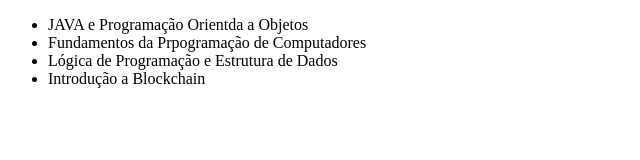
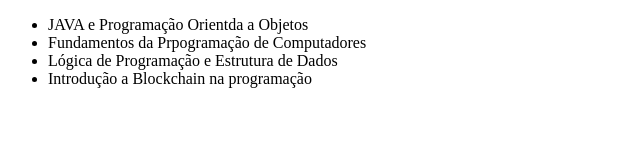
Before and after one commit to Roasasantos/AulaLab1, a plain HTML site: page index.html in a window 1280 px wide. Shown: the full height of the page, 0-640 px from the left. Drawn offline with Linux system fonts and the light colour scheme.

Commit message:
Revert "testando"
This reverts commit c6cb50a4637317d987765ac2dca441cb1515df2b.

```diff
--- a/index.html
+++ b/index.html
@@ -10,7 +10,7 @@
         <li>JAVA e Programação Orientda a Objetos</li>
         <li>Fundamentos da Prpogramação de Computadores</li>
         <li>Lógica de Programação e Estrutura de Dados</li>
-        <li>Introdução a Blockchain</li>
+        <li>Introdução a Blockchain na programação</li>
     </ul>
 </body>
 </html>
```
